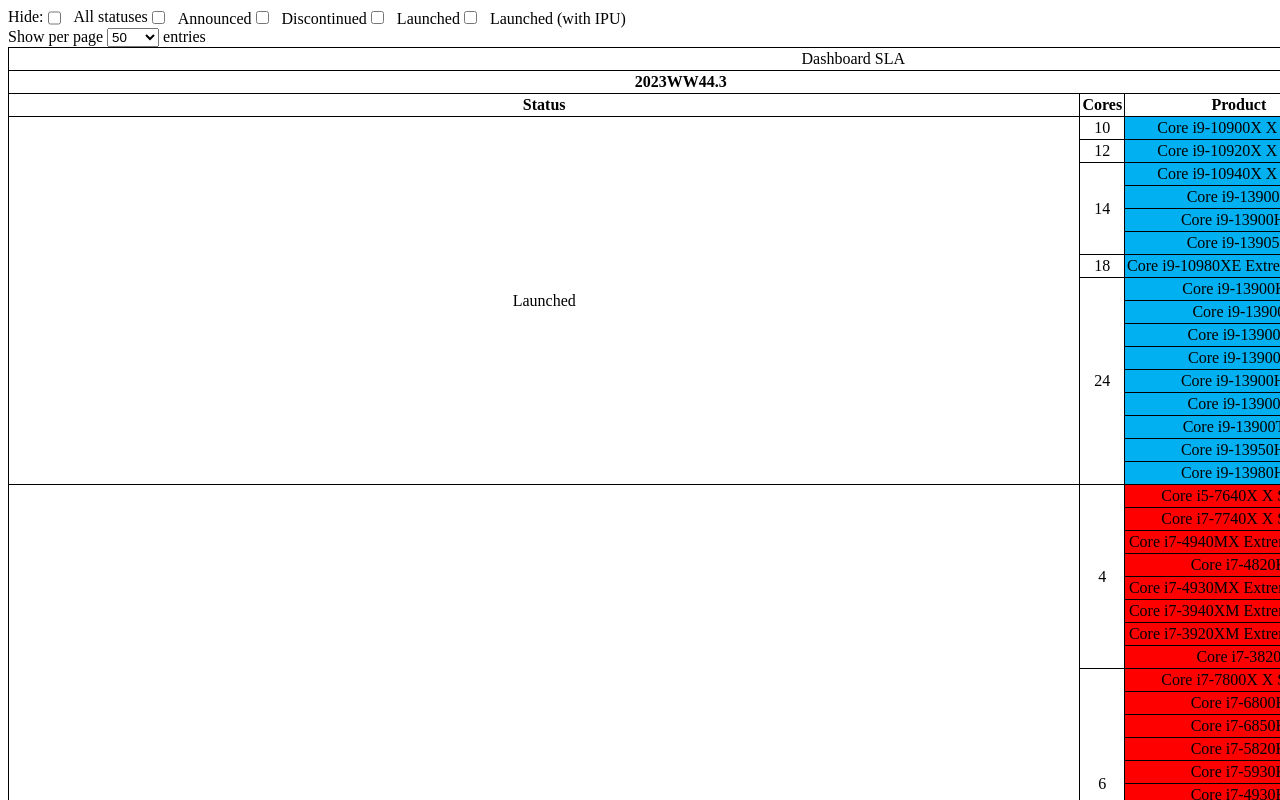
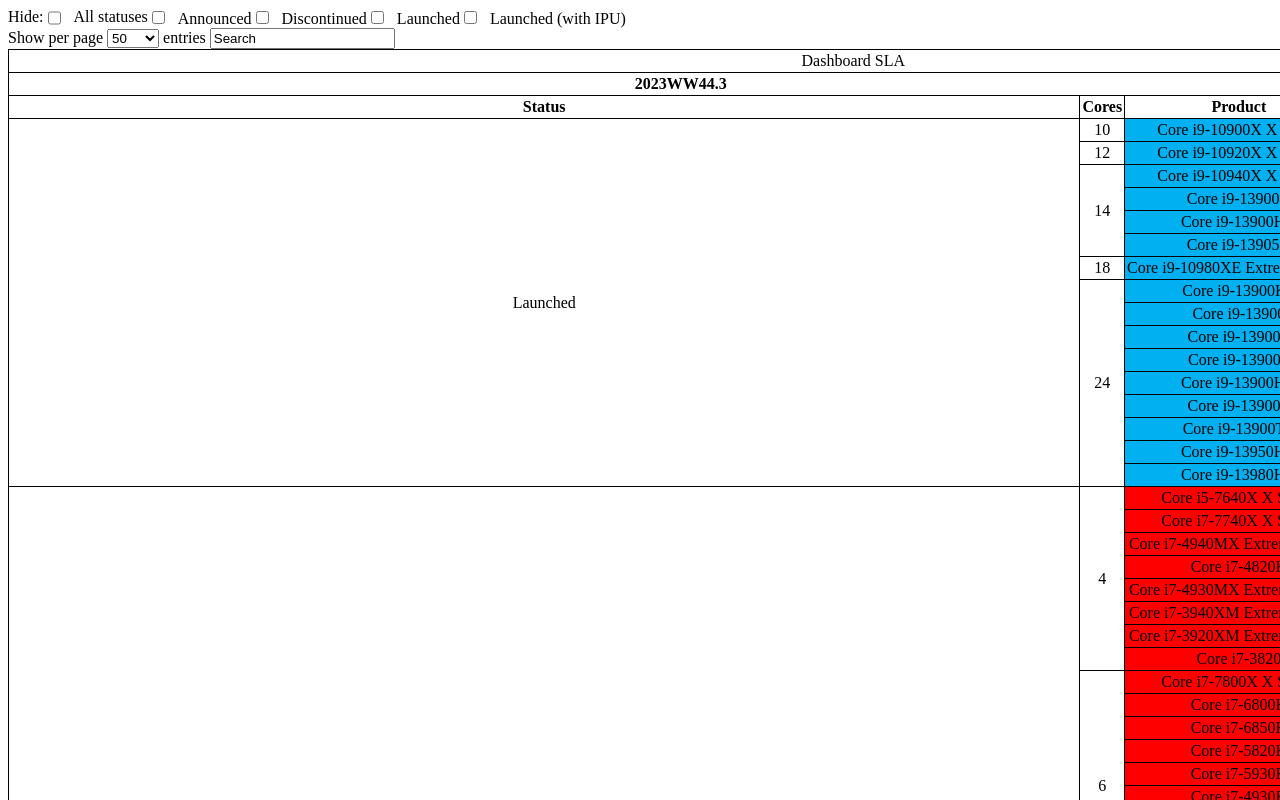
Before and after one commit to Rhythm-agrawal/dashboard-sla, a Vue app: page / in a window 1280 px wide. Shown: the top 800 px of the page. Built offline with nearby package versions, Linux system fonts and the light colour scheme.

Commit message:
feat: Add search input to dashboard

```diff
--- a/src/components/Dashboard.vue
+++ b/src/components/Dashboard.vue
@@ -41,6 +41,8 @@
       </select>
       entries
     </label>
+
+    <input type="search" placeholder="Search" />
 
     <!-- Main Table Design -->
     <Table>
```
